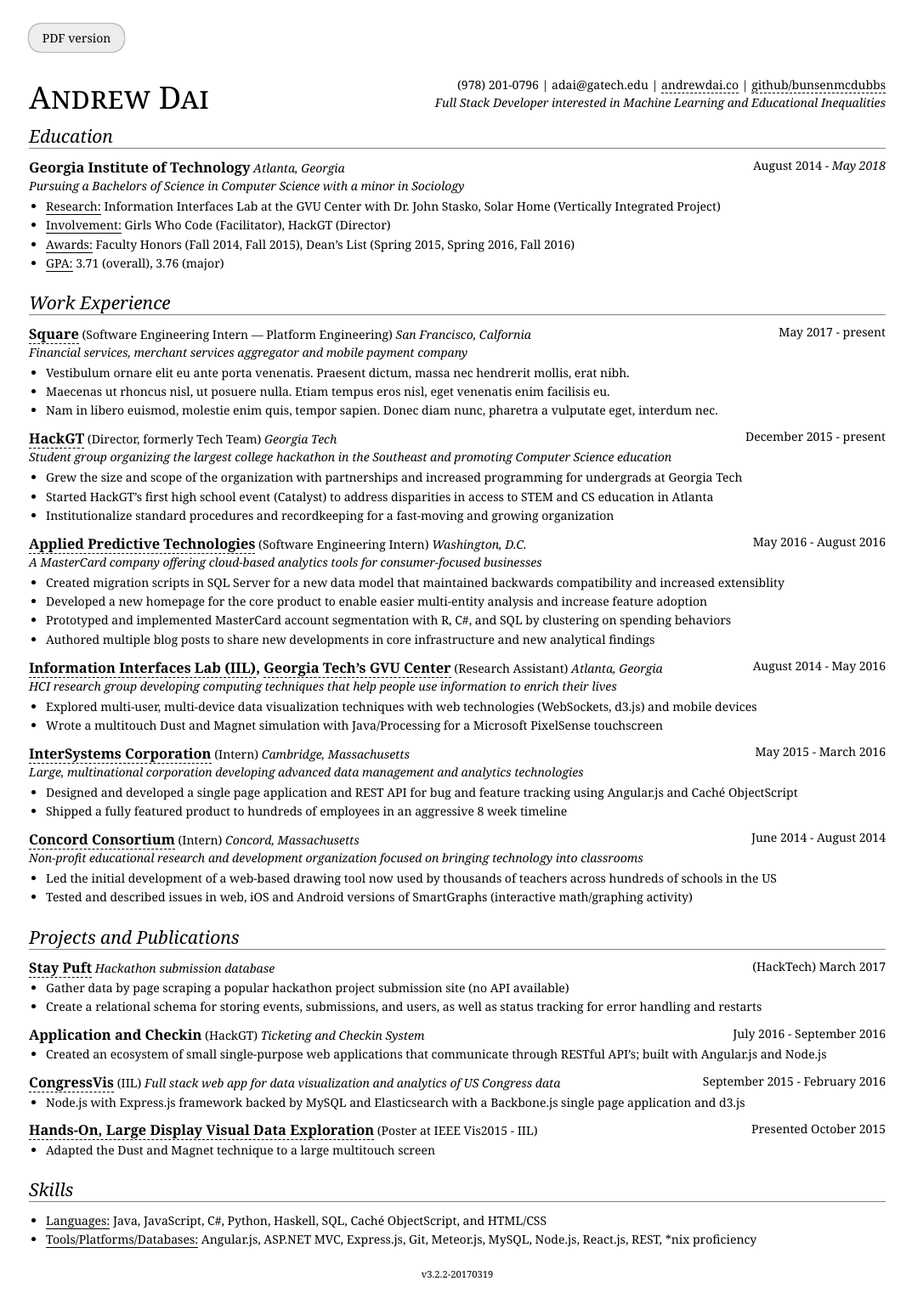
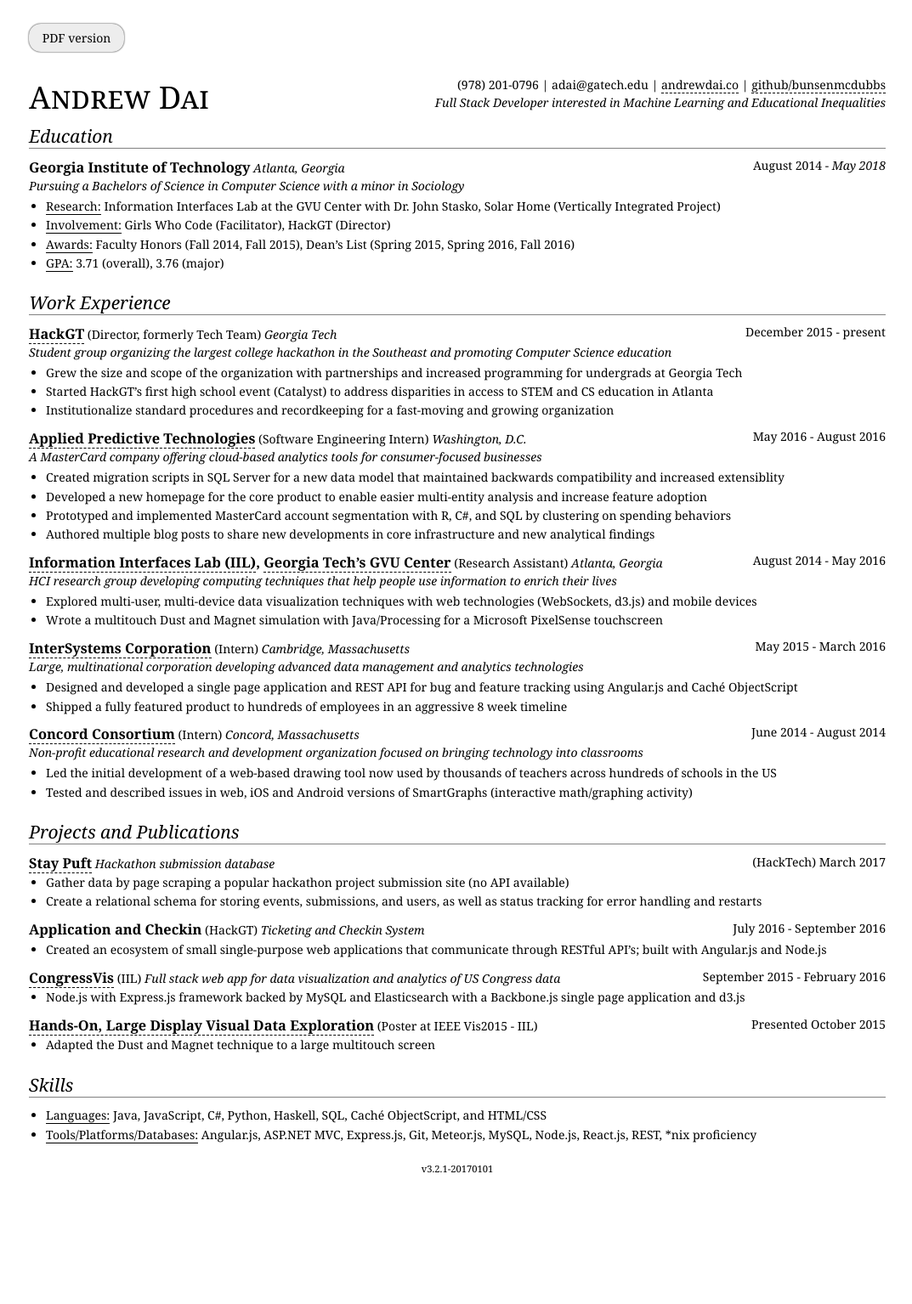
Before and after one commit to bunsenmcdubbs/bunsenmcdubbs.github.io, a Jekyll site: the page resume/index.html, which Jekyll copies as it is, in a window 1280 px wide. Shown: the whole page at 85% size, without its empty margins (102-1175 px from the left). Built offline with Jekyll 4.4.1, drawn with Linux system fonts in a browser that asks for light colours; after the commit the page ends 1411 px from its top, so only the background shows below that.

Commit message:
Revert "update resume version" (remove Square lorem ipsum)
This reverts commit cf2caf8042c1ab6ff629ad1a881762918a3a6efd.

```diff
--- a/resume/index.html
+++ b/resume/index.html
@@ -90,20 +90,6 @@
 
   <section class="resume-work">
     <h2>Work Experience</h2>
-
-    <div class="entry">
-      <h3><a href="https://squareup.com/">Square</a></h3>
-      <span class="role">Software Engineering Intern &mdash; Platform Engineering</span>
-      <span class='loc'>San Francisco, Calfornia</span>
-      <span class='date'>May 2017 - present</span>
-      <p class='des'>Financial services, merchant services
-        aggregator and mobile payment company</p>
-      <ul>
-        <li><p>Vestibulum ornare elit eu ante porta venenatis. Praesent dictum, massa nec hendrerit mollis, erat nibh.</p></li>
-        <li><p>Maecenas ut rhoncus nisl, ut posuere nulla. Etiam tempus eros nisl, eget venenatis enim facilisis eu.</p></li>
-        <li><p>Nam in libero euismod, molestie enim quis, tempor sapien. Donec diam nunc, pharetra a vulputate eget, interdum nec.</p></li>
-      </ul>
-    </div>
 
     <div class="entry">
       <h3><a href="http://hackgt.com">HackGT</a></h3>
@@ -345,7 +331,7 @@
 <footer>
   <!-- <small>References available upon request</small> -->
   <!-- <p>Have a great day!</p> -->
-  <small>v3.2.2-20170319</small>
+  <small>v3.2.1-20170101</small>
 </footer>
 
 <script>
```
